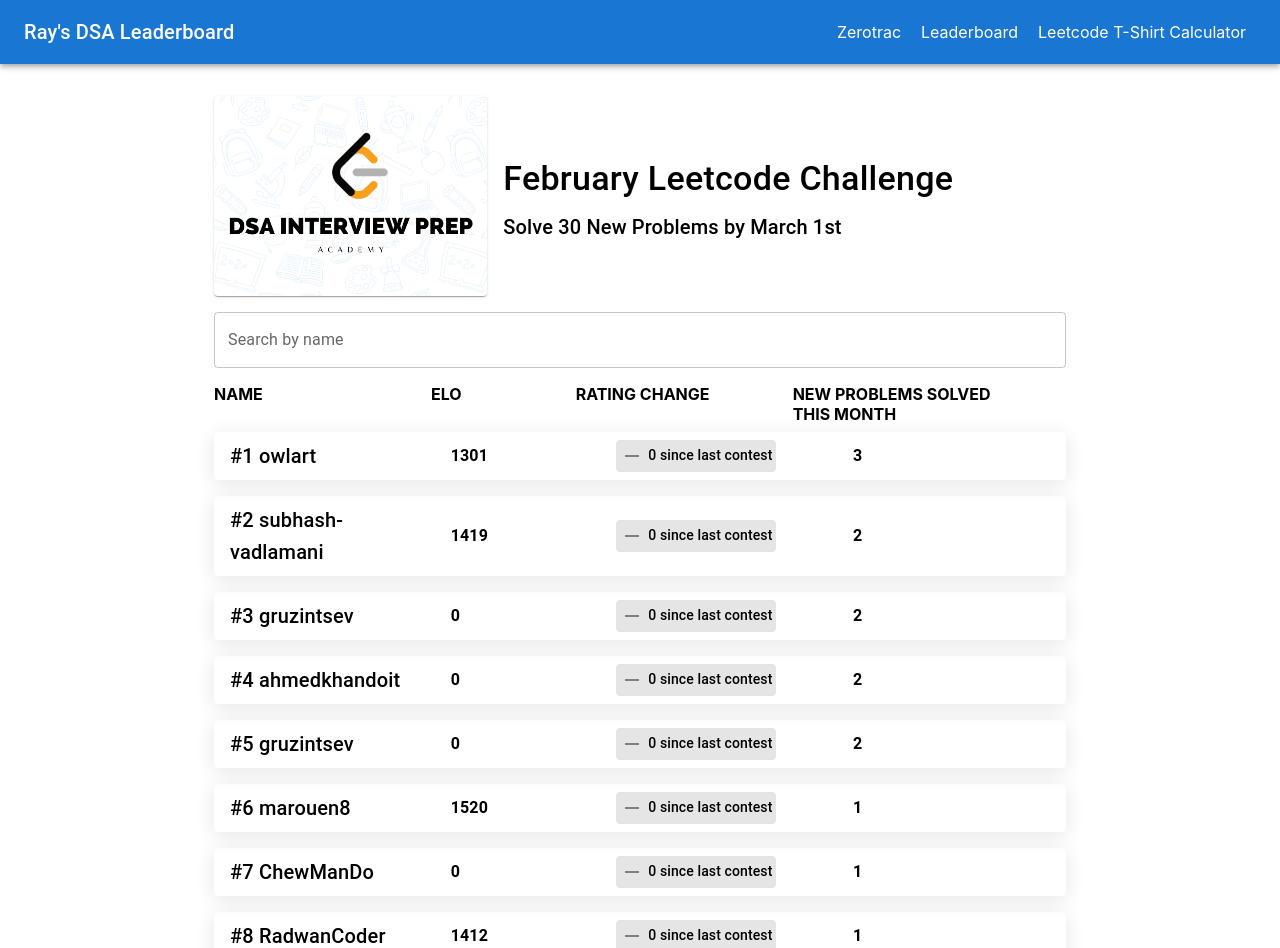
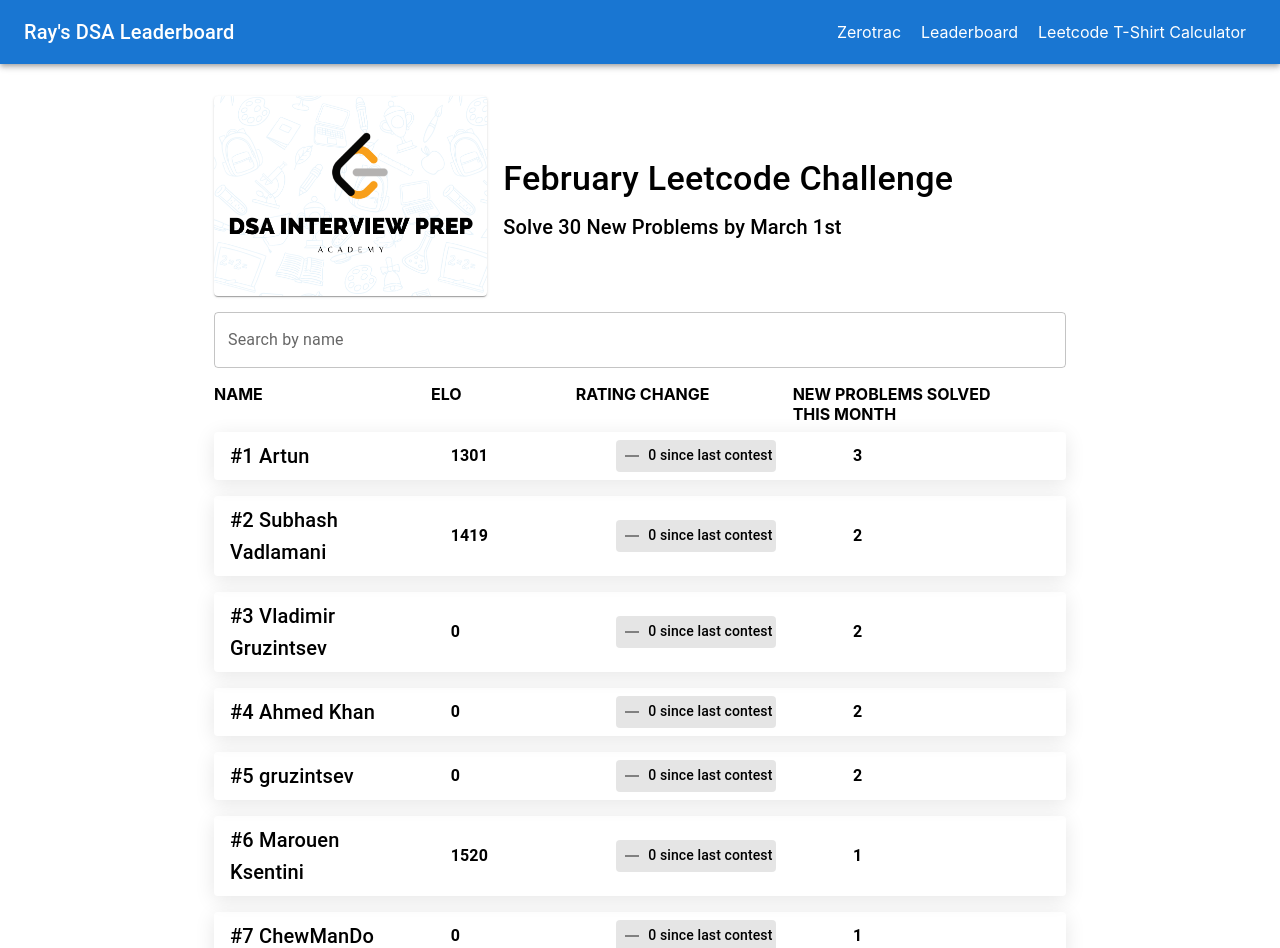
Before and after one commit to RaymondRJones/rays-leetcode-leaderboard, a React (Create React App) app in the folder leetcode-elo/: page / in a window 1280 px wide. Shown: the top 948 px of the page. Built offline with nearby package versions, Linux system fonts and the light colour scheme.

Commit message:
Add real names into the leaderboard

```diff
--- a/leetcode-elo/public/users_by_elo.json
+++ b/leetcode-elo/public/users_by_elo.json
@@ -1,5 +1,6 @@
 [
     {
+        "display_name": "Raymond Jones",
         "name": "TheRealRaymondJones",
         "elo": 1959,
         "prev_elo": 1959,
@@ -95,6 +96,7 @@
         "current_problem_count": 206
     },
     {
+        "display_name": "Marouen Ksentini",
         "name": "marouen8",
         "elo": 1520,
         "prev_elo": 1520,
@@ -237,6 +239,7 @@
         "current_problem_count": 640
     },
     {
+        "display_name": "Subhash Vadlamani",
         "name": "subhash-vadlamani",
         "elo": 1419,
         "prev_elo": 1419,
@@ -991,6 +994,7 @@
         "current_problem_count": 136
     },
     {
+        "display_name": "Artun",
         "name": "owlart",
         "elo": 1301,
         "prev_elo": 1301,
@@ -1029,6 +1033,7 @@
         "current_problem_count": 164
     },
     {
+        "display_name": "Radwan",
         "name": "RadwanCoder",
         "elo": 1412,
         "prev_elo": 1412,
@@ -1067,6 +1072,7 @@
         "current_problem_count": 266
     },
     {
+        "display_name": "Vladimir Gruzintsev",
         "name": "gruzintsev",
         "elo": 0,
         "prev_elo": 0,
@@ -1408,6 +1414,7 @@
         "current_problem_count": 1265
     },
     {
+        "display_name": "Ahmed Khan",
         "name": "ahmedkhandoit",
         "elo": 0,
         "prev_elo": 0,
--- a/leetcode-elo/src/components/Leaderboard.js
+++ b/leetcode-elo/src/components/Leaderboard.js
@@ -101,7 +101,7 @@
                 <Grid item xs={3}>
                   <ListItem alignItems="flex-start">
                     <Typography variant="h6" component="span" sx={{ fontFamily: "'Roboto', sans-serif" }}>
-                      #{index + 1} {user.name}
+                      #{index + 1} {user.display_name ? user.display_name : user.name}
                     </Typography>
                   </ListItem>
                 </Grid>
```
